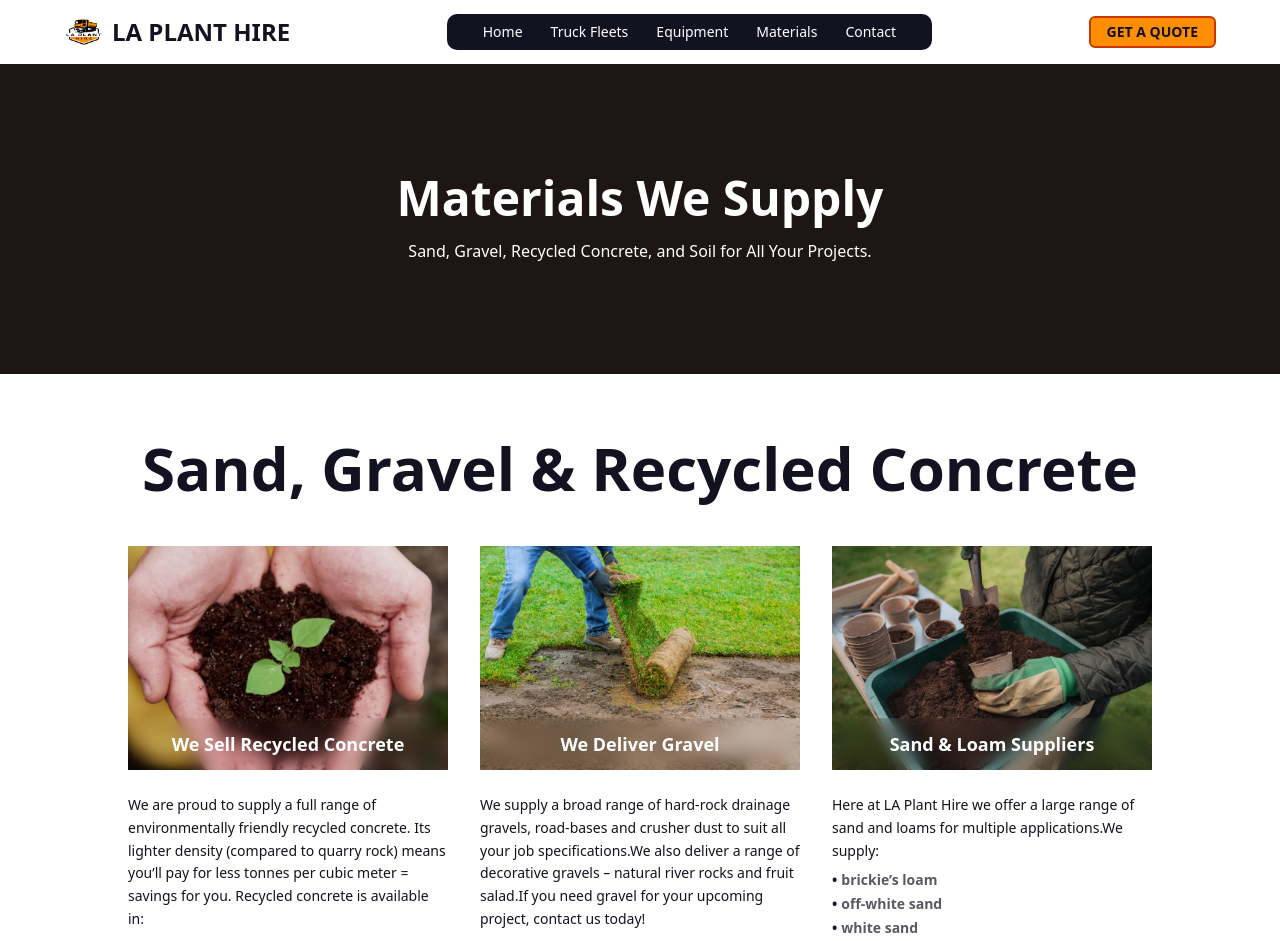
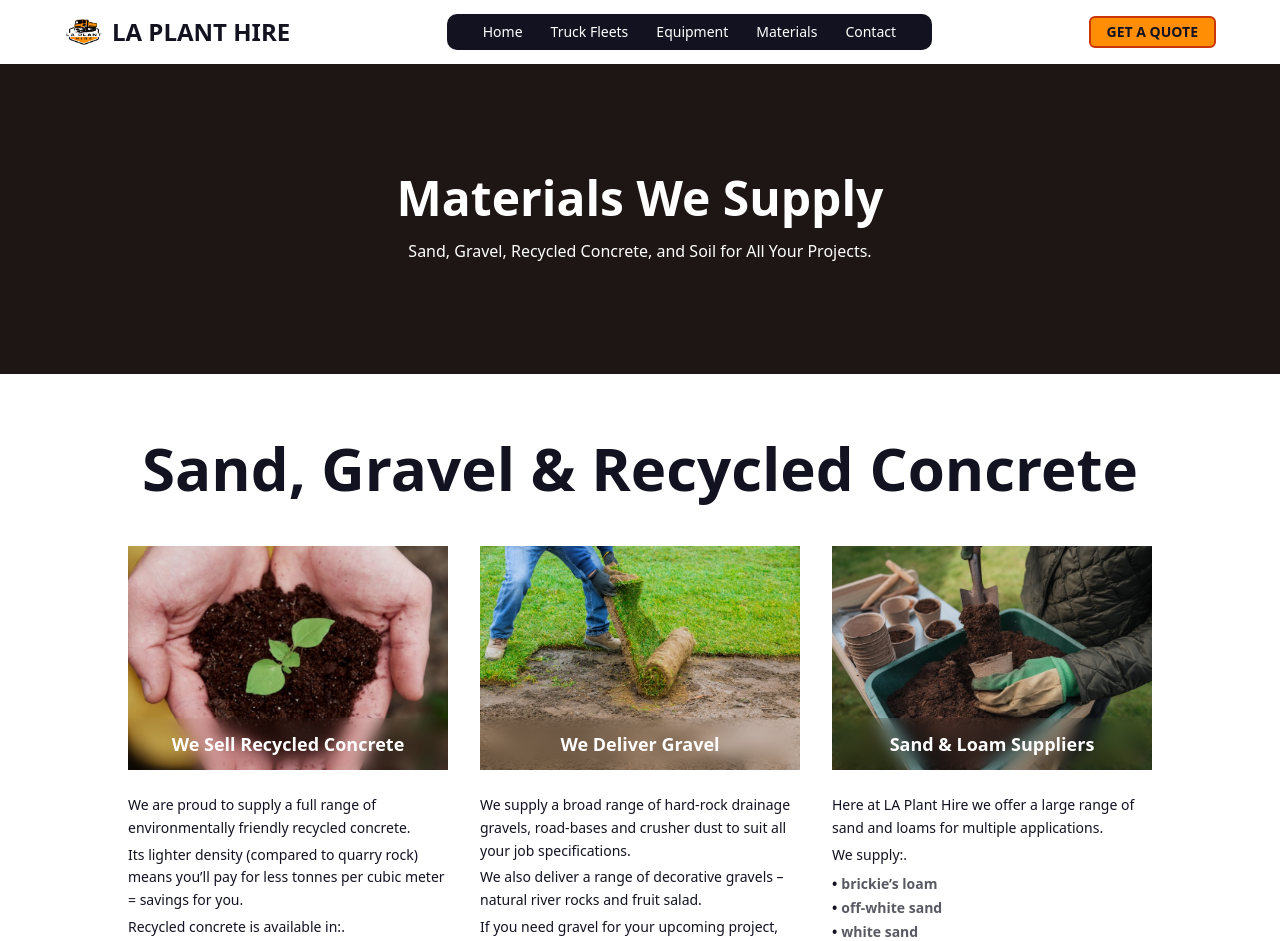
Before and after one commit to Rahul-Mallik-CSE/La-Plant-Hire, a Next.js app: page /materials in a window 1280 px wide. Shown: the top 941 px of the page. Built offline with nearby package versions, Linux system fonts and the light colour scheme.

Commit message:
fix: refactor description rendering in MaterialCard for improved readability

```diff
--- a/src/components/MaterialsComponents.tsx/SubComponents/MaterialCard.tsx
+++ b/src/components/MaterialsComponents.tsx/SubComponents/MaterialCard.tsx
@@ -30,9 +30,14 @@ const MaterialCard = ({ material }: MaterialCardProps) => {
       {/* Content */}
       <div className="py-4 md:py-6">
         {/* Description */}
-        <p className="text-xs sm:text-sm text-primary mb-2 leading-relaxed">
-          {material.description}
-        </p>
+        <div className="text-xs sm:text-sm text-primary mb-2 leading-relaxed space-y-1">
+          {material.description
+            .split(".")
+            .filter((line) => line.trim())
+            .map((line, index) => (
+              <p key={index}>{line.trim()}.</p>
+            ))}
+        </div>
 
         {/* Bullet Points */}
         {material.bulletPoints && (
```
